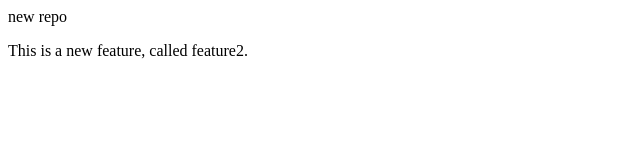
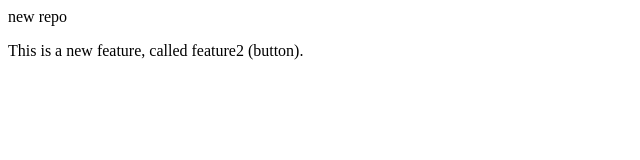
Before and after one commit to MadhuriN-369/localRepo, a plain HTML site: page index.html in a window 1280 px wide. Shown: the full height of the page, 0-640 px from the left. Drawn offline with Linux system fonts and the light colour scheme.

```diff
--- a/index.html
+++ b/index.html
@@ -1,2 +1,2 @@
 <p>new repo</p>
-<p>This is a new feature, called feature2.</p>
+<p>This is a new feature, called feature2 (button).</p>
```
